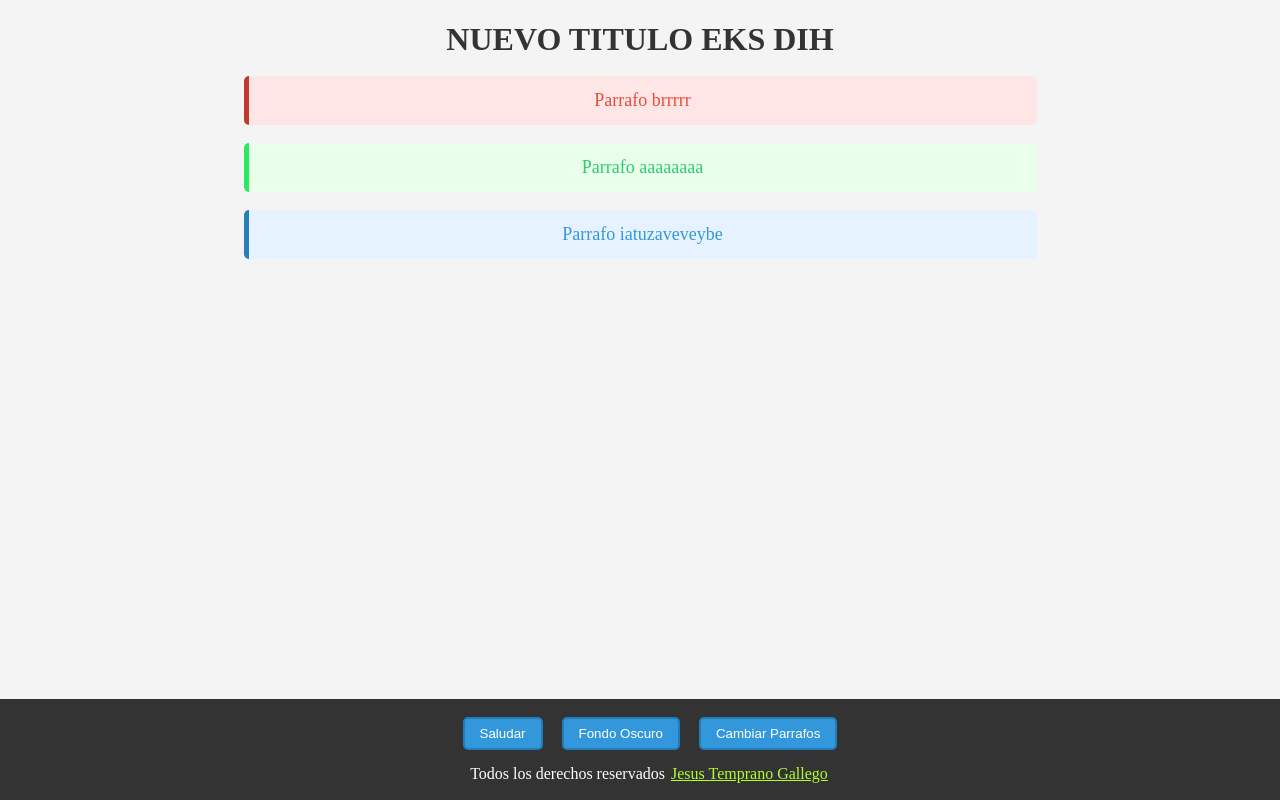
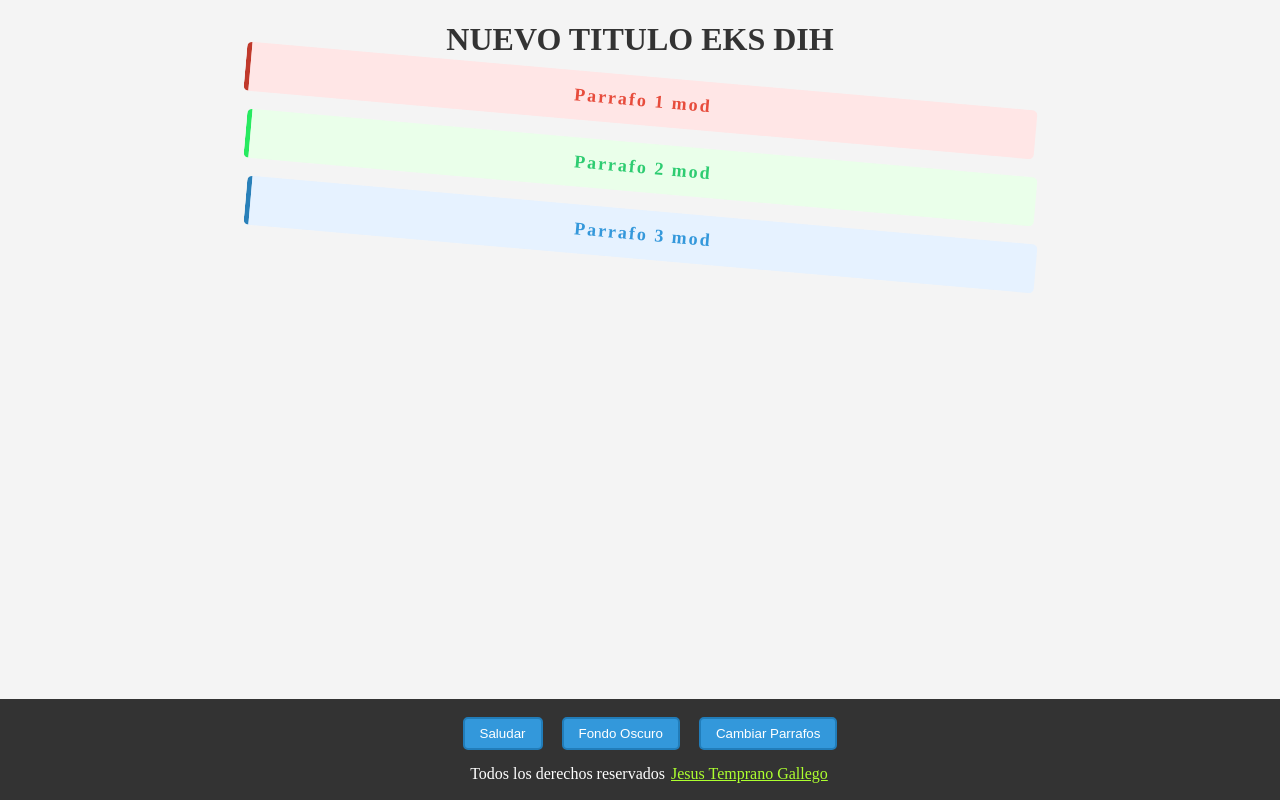
Before and after one commit to yatusabebeibe/118LMSGIProyectoLMSGI, a plain HTML site: page unidad3/01.1/01.html in a window 1280 px wide. Both pictures are taken after a click on the button "Cambiar Parrafos". Drawn offline with Linux system fonts and the light colour scheme.

Commit message:
20250404 - Correcion EJ 1.1, U3

```diff
--- a/unidad3/01.1/01.html
+++ b/unidad3/01.1/01.html
@@ -44,6 +44,12 @@
         bottom: 0;
         width: 100%;
       }
+      .estilo-modificado{
+        font-weight: bolder;
+        font-size: 20px;
+        letter-spacing: 2px;
+        transform: rotate(5deg);
+      }
 
     </style>
   </head>
--- a/unidad3/01.1/js/script1.js
+++ b/unidad3/01.1/js/script1.js
@@ -22,6 +22,7 @@ function saludar() {
 
 var fondoOscuro=false;
 function cambiarColor() {
+    boton2 = document.getElementById("boton2");
     if (fondoOscuro) {
         cuerpo.style.backgroundColor="";
         titulo.style.color="";
@@ -33,10 +34,18 @@ function cambiarColor() {
         document.querySelector("footer").style.color="white"
         fondoOscuro=true
     }
+    boton2.value = fondoOscuro ? "Fondo Oscuro" : "Fondo Claro"
 }
 
 function cambiarParrafos(){
-    parrafo[0].textContent="Parrafo brrrrr";
-    parrafo[1].textContent="Parrafo aaaaaaaa";
-    parrafo[2].textContent="Parrafo iatuzaveveybe";
+    // parrafo[0].textContent="Parrafo brrrrr";
+    // parrafo[1].textContent="Parrafo aaaaaaaa";
+    // parrafo[2].textContent="Parrafo iatuzaveveybe";
+
+    let parrafos = document.getElementsByClassName("parrafo")
+    boton3 = document.getElementById("boton3");
+    for (let i = 0; i < parrafos.length; i++) {
+        parrafos[i].classList.toggle("estilo-modificado");
+    }
+    boton3.value = boton3.value=="Cambiar parrafos"?"Parrafo original":"Cambiar parrafos";
 }
```
